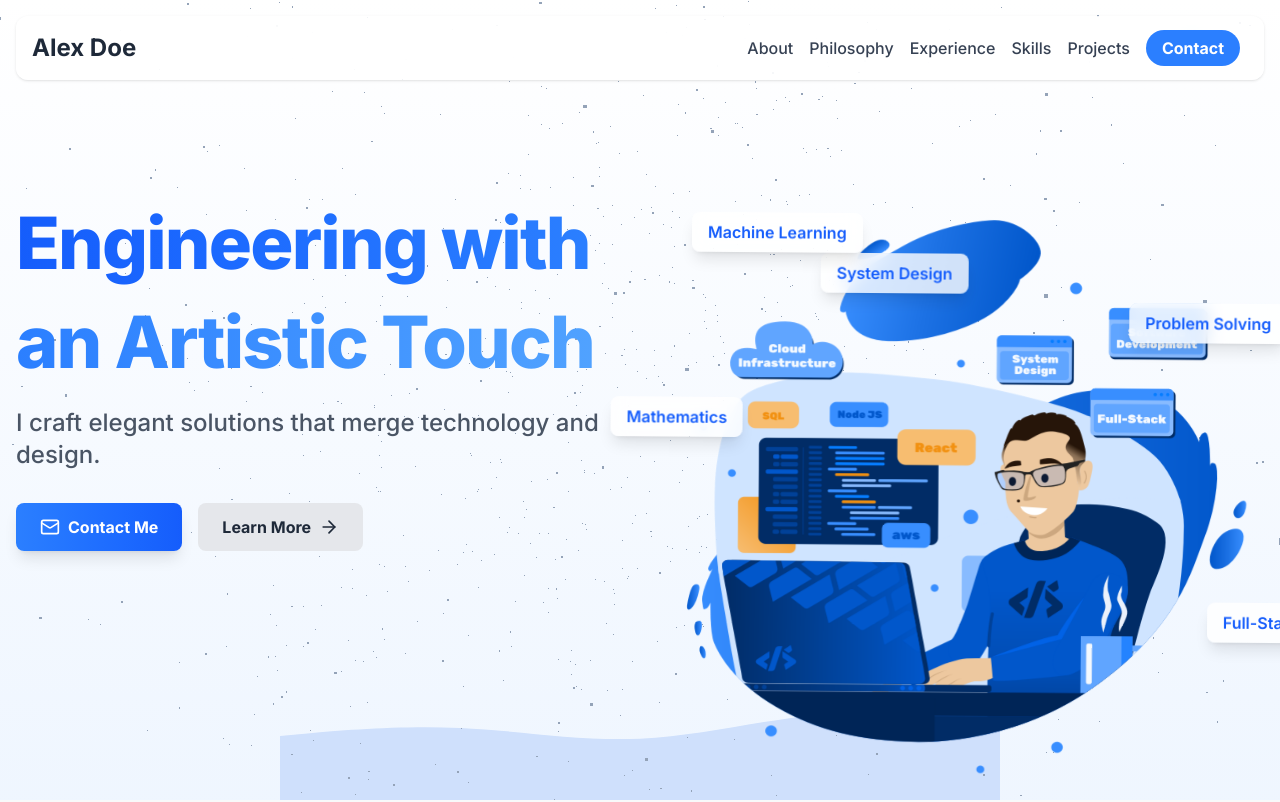
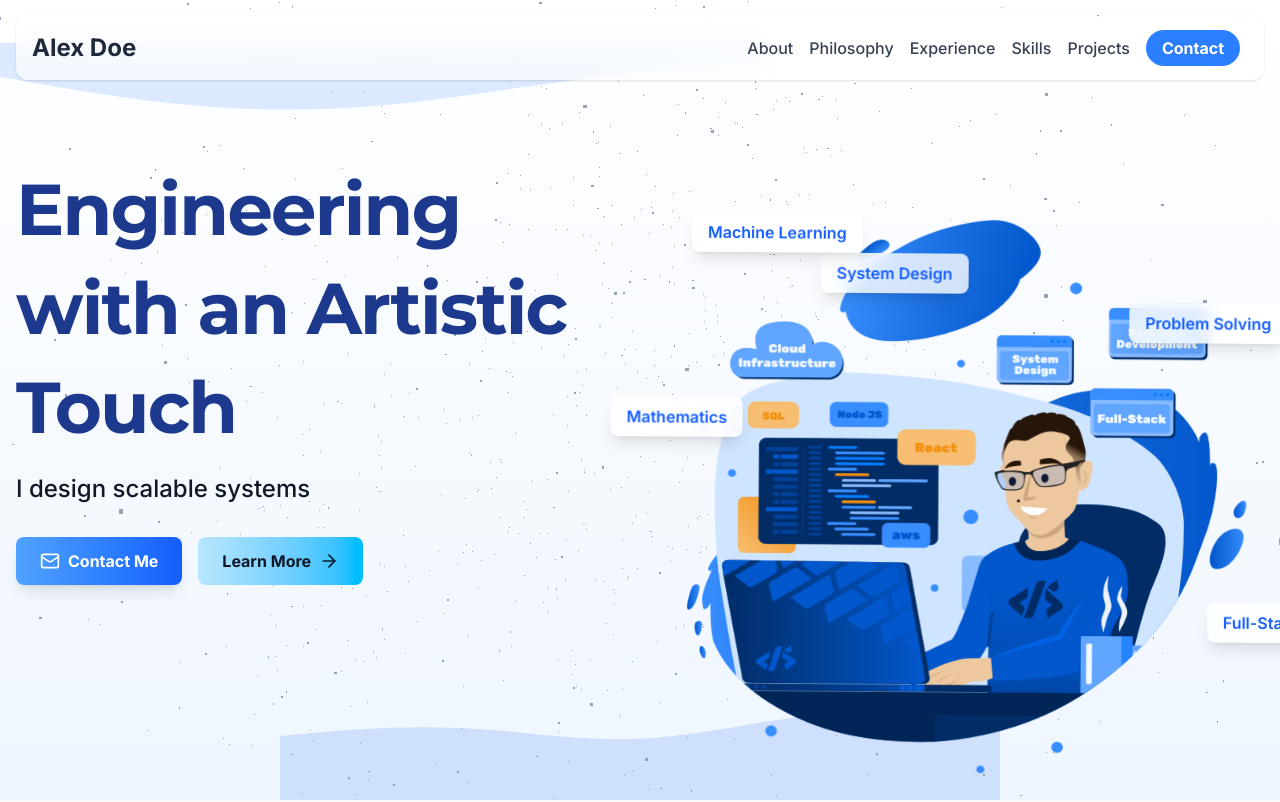
Before and after one commit to arnav-343-agarwal/My-Portfolio, a Next.js app: page / in a window 1280 px wide. Shown: the top 802 px of the page. Built offline with nearby package versions, Linux system fonts and the light colour scheme.

Commit message:
Better font Hero

```diff
--- a/package.json
+++ b/package.json
@@ -10,6 +10,7 @@
   },
   "dependencies": {
     "@icons-pack/react-simple-icons": "^13.7.0",
+    "@next/font": "^14.2.15",
     "gsap": "^3.13.0",
     "lenis": "^1.3.11",
     "lucide-react": "^0.544.0",
@@ -17,6 +18,7 @@
     "react": "19.1.0",
     "react-dom": "19.1.0",
     "react-icons": "^5.5.0",
+    "react-type-animation": "^3.2.0",
     "three": "^0.180.0"
   },
   "devDependencies": {
--- a/src/components/Hero.js
+++ b/src/components/Hero.js
@@ -1,8 +1,15 @@
-'use client';
-import { useEffect, useRef } from 'react';
-import Image from 'next/image';
-import { gsap } from 'gsap';
-import { ArrowRight, Mail } from 'lucide-react';
+"use client";
+import { useEffect, useRef } from "react";
+import Image from "next/image";
+import { gsap } from "gsap";
+import { ArrowRight, Mail } from "lucide-react";
+import { TypeAnimation } from "react-type-animation";
+import { Montserrat } from 'next/font/google'
+
+const montserratBlack = Montserrat({
+  subsets: ['latin'],
+  weight: '700',
+})
 
 const Hero = () => {
   const heroRef = useRef(null);
@@ -11,13 +18,43 @@ const Hero = () => {
   useEffect(() => {
     const ctx = gsap.context(() => {
       // Text animations
-            gsap.from(".hero-title", { duration: 1, y: 50, opacity: 0, ease: "power3.out", delay: 0.2 });
-            gsap.from(".hero-subheading", { duration: 1, y: 50, opacity: 0, ease: "power3.out", delay: 0.4 });
-            gsap.from(".hero-buttons", { duration: 1, y: 50, opacity: 0, ease: "power3.out", delay: 0.6 });
-            gsap.from(".hero-motto", { duration: 1, y: 50, opacity: 0, ease: "power3.out", delay: 0.8 });
+      gsap.from(".hero-title", {
+        duration: 1,
+        y: 50,
+        opacity: 0,
+        ease: "power3.out",
+        delay: 0.2,
+      });
+      gsap.from(".hero-subheading", {
+        duration: 1,
+        y: 50,
+        opacity: 0,
+        ease: "power3.out",
+        delay: 0.4,
+      });
+      gsap.from(".hero-buttons", {
+        duration: 1,
+        y: 50,
+        opacity: 0,
+        ease: "power3.out",
+        delay: 0.6,
+      });
+      gsap.from(".hero-motto", {
+        duration: 1,
+        y: 50,
+        opacity: 0,
+        ease: "power3.out",
+        delay: 0.8,
+      });
 
       // Illustration entrance
-            gsap.from(illustrationRef.current, { duration: 1.5, y: 100, opacity: 0, ease: "power3.out", delay: 0.8 });
+      gsap.from(illustrationRef.current, {
+        duration: 1.5,
+        y: 100,
+        opacity: 0,
+        ease: "power3.out",
+        delay: 0.8,
+      });
 
       // Floating animation loop
       gsap.to(illustrationRef.current, {
@@ -26,55 +63,107 @@ const Hero = () => {
         duration: 3,
         ease: "sine.inOut",
         yoyo: true,
-                repeat: -1
+        repeat: -1,
       });
 
       // Skill tags animation
-            gsap.from(".skill-tag", { duration: 1, scale: 0.5, opacity: 0, ease: "back.out(1.7)", stagger: 0.15, delay: 1.4 });
+      gsap.from(".skill-tag", {
+        duration: 1,
+        scale: 0.5,
+        opacity: 0,
+        ease: "back.out(1.7)",
+        stagger: 0.15,
+        delay: 1.4,
+      });
     }, heroRef);
 
     return () => ctx.revert();
   }, []);
 
   const skills = [
-        { name: 'Problem Solving', position: 'top-24 -right-8' },
-        { name: 'Mathematics', position: 'top-1/3 -left-16' },
-        { name: 'Full-Stack', position: 'bottom-1/4 -right-16' },
-        { name: 'System Design', position: 'top-12 left-1/4' },
-        { name: 'Machine Learning', position: 'top-2 left-4' },
+    { name: "Problem Solving", position: "top-24 -right-8" },
+    { name: "Mathematics", position: "top-1/3 -left-16" },
+    { name: "Full-Stack", position: "bottom-1/4 -right-16" },
+    { name: "System Design", position: "top-12 left-1/4" },
+    { name: "Machine Learning", position: "top-2 left-4" },
   ];
 
   return (
-        <section id="hero" ref={heroRef} className="relative h-screen flex items-center overflow-hidden">
+    <section
+      id="hero"
+      ref={heroRef}
+      className="relative h-screen flex items-center overflow-hidden"
+    >
       {/* Background gradient + wave at bottom */}
+      {/* Background gradient + top-left + bottom wave */}
       <div className="absolute inset-0 -z-20 bg-gradient-to-b from-white to-blue-50">
-                <svg className="absolute bottom-0 w-full h-40" viewBox="0 0 1440 320" xmlns="http://www.w3.org/2000/svg">
-                    <path fill="#cfe0fc" fillOpacity="1" d="M0,192L60,186.7C120,181,240,171,360,176C480,181,600,203,720,197.3C840,192,960,160,1080,149.3C1200,139,1320,149,1380,154.7L1440,160L1440,320L1380,320C1320,320,1200,320,1080,320C960,320,840,320,720,320C600,320,480,320,360,320C240,320,120,320,60,320L0,320Z"></path>
+        {/* Top-left wave */}
+        <svg
+          className="absolute top-0 left-0 w-[60%] h-64"
+          viewBox="0 0 1440 320"
+          xmlns="http://www.w3.org/2000/svg"
+        >
+          <path
+            fill="#dbeafe"
+            fillOpacity="1"
+            d="M0,64L60,74.7C120,85,240,107,360,117.3C480,128,600,128,720,117.3C840,107,960,85,1080,69.3C1200,53,1320,43,1380,37.3L1440,32L1440,0L0,0Z"
+          ></path>
+        </svg>
+
+        {/* Bottom wave (already there) */}
+        <svg
+          className="absolute bottom-0 w-full h-40"
+          viewBox="0 0 1440 320"
+          xmlns="http://www.w3.org/2000/svg"
+        >
+          <path
+            fill="#cfe0fc"
+            fillOpacity="1"
+            d="M0,192L60,186.7C120,181,240,171,360,176C480,181,600,203,720,197.3C840,192,960,160,1080,149.3C1200,139,1320,149,1380,154.7L1440,160L1440,320L0,320Z"
+          ></path>
         </svg>
       </div>
 
       <div className="container mx-auto grid grid-cols-1 md:grid-cols-2 gap-12 items-center relative z-10 px-4">
         {/* Left Column: Text Content */}
         <div className="text-center md:text-left">
-                    <h1 className="hero-title text-5xl lg:text-7xl font-extrabold tracking-tight leading-snug mb-4 text-gray-800">
-                        <span className="bg-clip-text text-transparent bg-gradient-to-r from-blue-600 via-blue-500 to-blue-400">
+          <h1
+  className={`hero-title ${montserratBlack.className} text-5xl lg:text-7xl font-extrabold tracking-tight leading-snug mb-4 text-blue-900`}
+>
   Engineering with an Artistic Touch
-                        </span>
 </h1>
-                    <p className="hero-subheading text-xl md:text-2xl text-gray-600 font-medium mb-8">
-                        I craft elegant solutions that merge technology and design.
+
+
+          {/* Typing effect line */}
+          <p className="hero-subheading text-xl md:text-2xl text-gray-900 font-medium mb-8">
+            <TypeAnimation
+              sequence={[
+                "I craft elegant solutions ",
+                2000,
+                "I design scalable systems ",
+                2000,
+                "I merge creativity with code ",
+                2000,
+              ]}
+              wrapper="span"
+              cursor={true}
+              repeat={Infinity}
+            />
           </p>
+
+          {/* Buttons */}
           <div className="hero-buttons flex flex-wrap justify-center md:justify-start gap-4">
-                        <button className="bg-gradient-to-r from-blue-500 to-blue-600 text-white font-bold py-3 px-6 rounded-lg shadow-lg hover:shadow-xl transition-all flex items-center gap-2">
+            <button className="bg-gradient-to-r from-blue-400 to-blue-600 text-white font-bold py-3 px-6 rounded-lg shadow-lg hover:shadow-xl transition-all flex items-center gap-2">
               <Mail size={20} />
               <span>Contact Me</span>
             </button>
-                        <button className="bg-gray-200 text-gray-800 font-bold py-3 px-6 rounded-lg hover:bg-gray-300 transition-colors flex items-center gap-2">
+            <button className="bg-gradient-to-r from-sky-200 to-sky-400 text-gray-900 font-bold py-3 px-6 rounded-lg hover:opacity-90 transition-all flex items-center gap-2">
               <span>Learn More</span>
               <ArrowRight size={20} />
             </button>
           </div>
-                    <p className="hero-motto text-md text-gray-500 mt-8">
+
+          <p className="hero-motto text-md text-gray-600 mt-8">
             Seek out challenges that make you better than yesterday.
           </p>
         </div>
@@ -103,7 +192,6 @@ const Hero = () => {
             ))}
           </div>
         </div>
-
       </div>
     </section>
   );
```
Also changed, not shown: 1 other file (tests, documents, lock files or other folders). Lines whose indentation alone changed are shown as unchanged.
